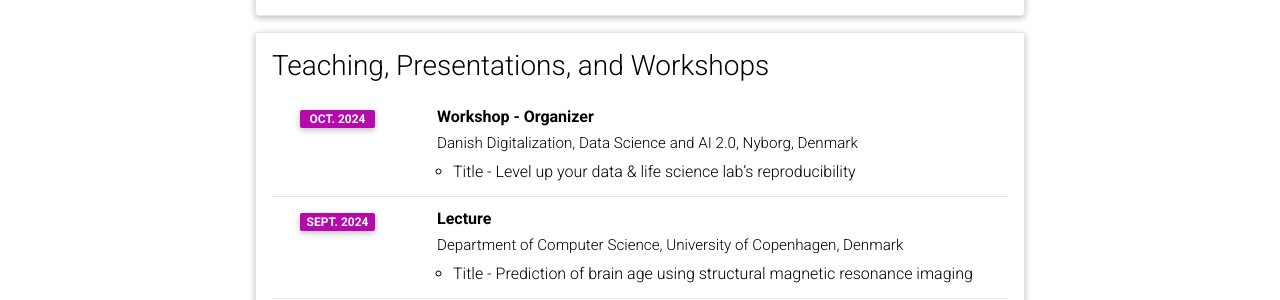
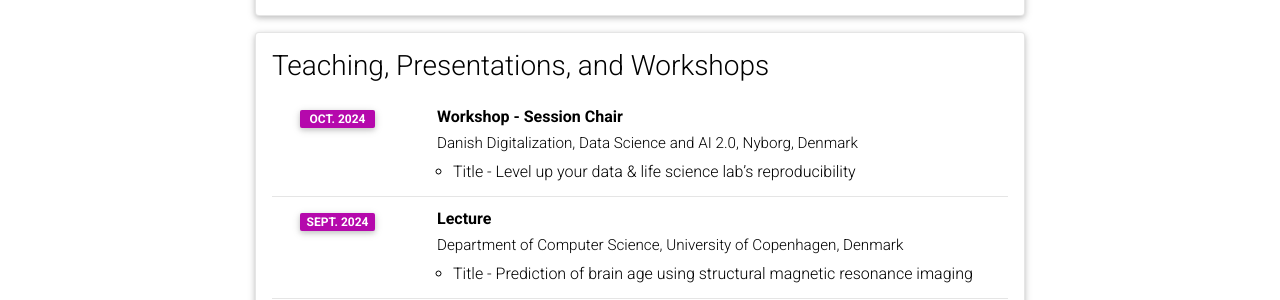
Before and after one commit to RDoerfel/rdoerfel.github.io, a Jekyll site: the page built from _pages/cv.md, in a window 1280 px wide and 900 px high, scrolled down 2181 px. Shown: the part 153-453 px from the top of the window. Built offline with Jekyll 4.4.1, drawn with Linux system fonts in a browser that asks for light colours; comment, search, counter and statistics services are not loaded; a style sheet for code colours, icons or effects is not loaded.

Commit message:
update cv

```diff
--- a/_data/cv.yml
+++ b/_data/cv.yml
@@ -91,7 +91,7 @@
 - title: Teaching, Presentations, and Workshops
   type: time_table
   contents:
-  - title: Workshop - Organizer
+  - title: Workshop - Session Chair
     institution: Danish Digitalization, Data Science and AI 2.0, Nyborg, Denmark
     year: Oct. 2024
     description:
```
